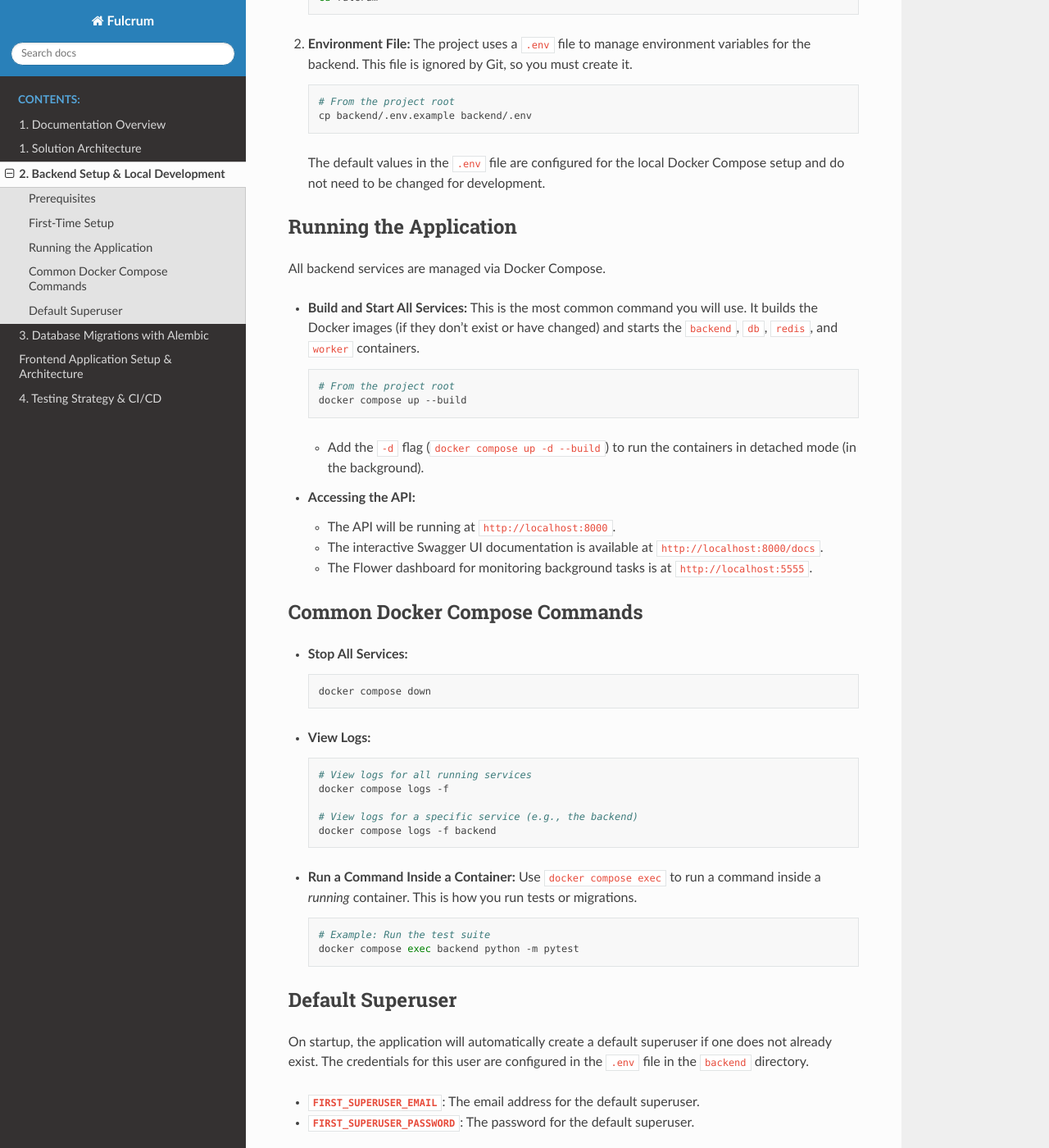
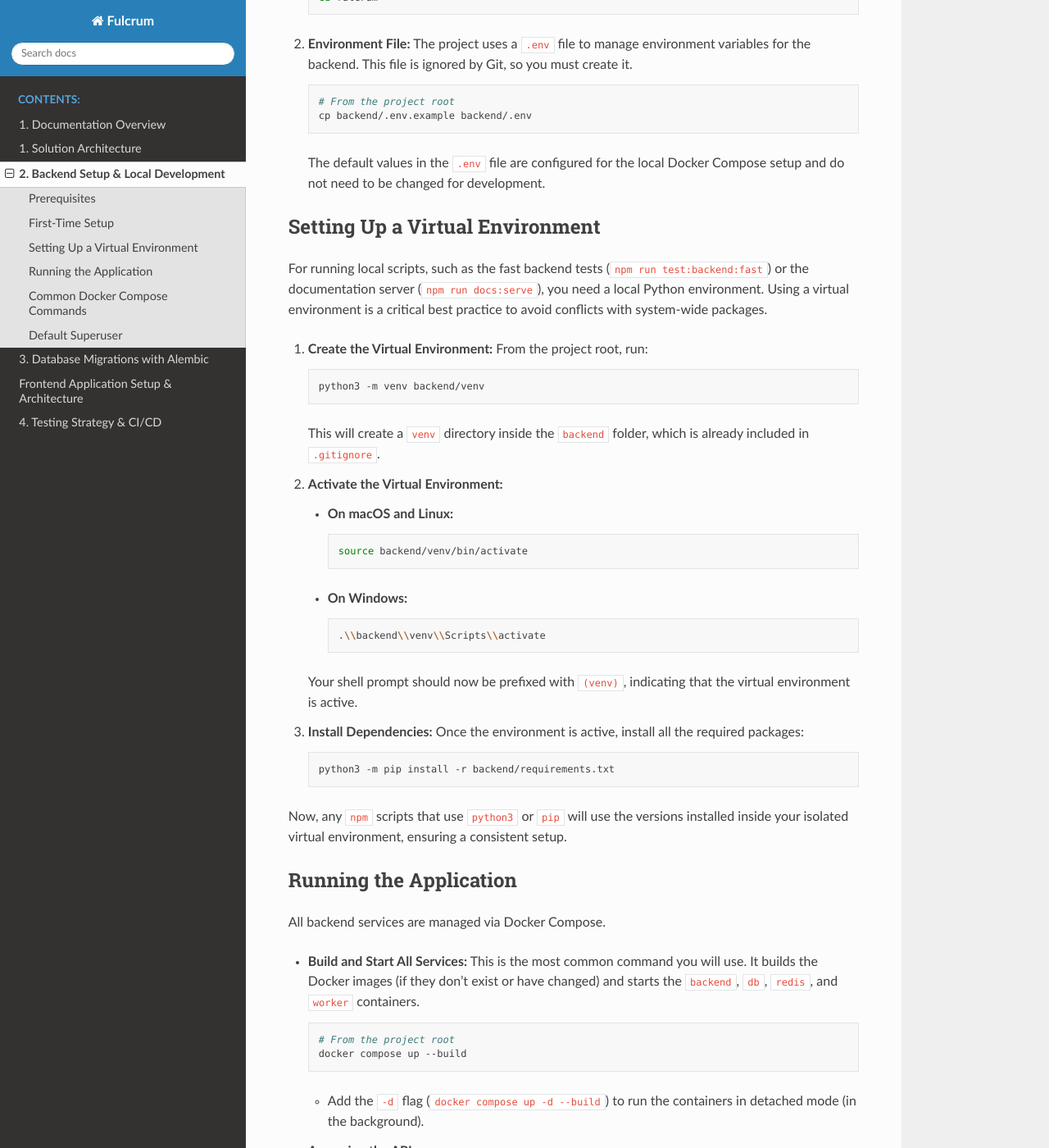
Before and after one commit to nickvander/fulcrum, a Sphinx documentation site: the page built from docs/source/backend-setup.md, in a window 1280 px wide and 1400 px high, scrolled down 493 px. Shown: the whole window at 82% size. Built offline with Sphinx 7.4.7 and the Read the Docs theme 3.1.0, drawn with Linux system fonts in a browser that asks for light colours.

Commit message:
docs(backend): Add instructions for creating a virtual environment
 - This is a critical step for ensuring a consistent local development setup.

 - Fixes issues where local scripts would fail due to missing system-level dependencies like 'pip'.

````diff
--- a/docs/source/backend-setup.md
+++ b/docs/source/backend-setup.md
@@ -26,6 +26,43 @@
     ```
     The default values in the `.env` file are configured for the local Docker
     Compose setup and do not need to be changed for development.
+
+## Setting Up a Virtual Environment
+
+For running local scripts, such as the fast backend tests
+(`npm run test:backend:fast`) or the documentation server
+(`npm run docs:serve`), you need a local Python environment. Using a virtual
+environment is a critical best practice to avoid conflicts with system-wide
+packages.
+
+1.  **Create the Virtual Environment:**
+    From the project root, run:
+    ```bash
+    python3 -m venv backend/venv
+    ```
+    This will create a `venv` directory inside the `backend` folder, which is
+    already included in `.gitignore`.
+
+2.  **Activate the Virtual Environment:**
+    -   **On macOS and Linux:**
+        ```bash
+        source backend/venv/bin/activate
+        ```
+    -   **On Windows:**
+        ```bash
+        .\\backend\\venv\\Scripts\\activate
+        ```
+    Your shell prompt should now be prefixed with `(venv)`, indicating that the
+    virtual environment is active.
+
+3.  **Install Dependencies:**
+    Once the environment is active, install all the required packages:
+    ```bash
+    python3 -m pip install -r backend/requirements.txt
+    ```
+
+Now, any `npm` scripts that use `python3` or `pip` will use the versions
+installed inside your isolated virtual environment, ensuring a consistent setup.
 
 ## Running the Application
 
````
